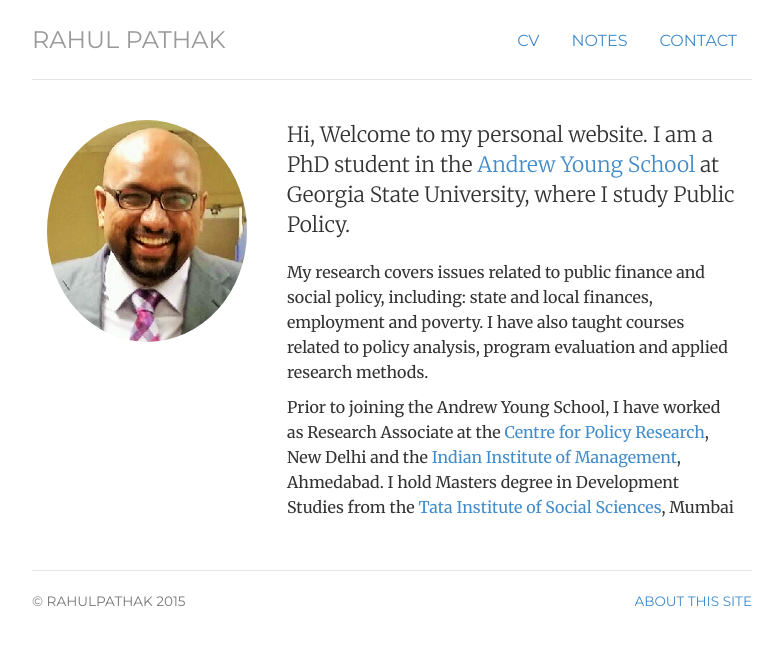
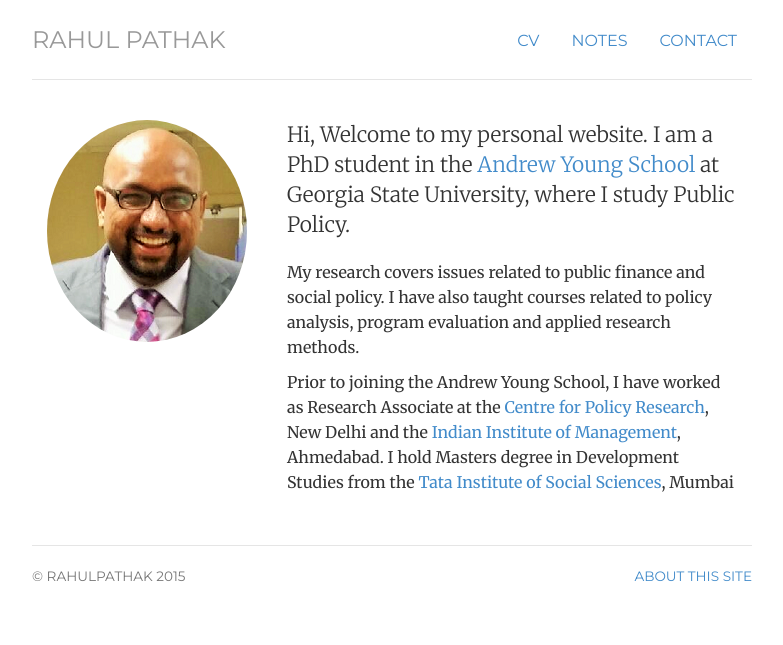
Before and after one commit to pathak-rahul/pathak-rahul.github.io, a Jekyll site: the page built from index.html, in a window 1280 px wide. Shown: the top 645 px of the page, without its empty margins (248-1031 px from the left). Built offline with Jekyll 4.4.1, drawn with Linux system fonts in a browser that asks for light colours.

Commit message:
Update index.html

```diff
--- a/index.html
+++ b/index.html
@@ -15,7 +15,7 @@
 	<div itemscope itemtype="http://data-vocabulary.org/Person" class="col-sm-8">
 	<p class="lead"> Hi, Welcome to my personal website. I am a PhD student in the <a href="http://aysps.gsu.edu/"> Andrew Young School</a> at Georgia State University, where I study Public Policy.</p>
 
-	<p> My research covers issues related to public finance and social policy, including: state and local finances, employment and poverty. I have also taught courses related to policy analysis, program evaluation and applied research methods. </p>
+	<p> My research covers issues related to public finance and social policy. I have also taught courses related to policy analysis, program evaluation and applied research methods. </p>
 
 	<p>Prior to joining the Andrew Young School, I have worked as Research Associate at the <a href="http://www.cprindia.org/"> Centre for Policy Research</a>, New Delhi and  the <a href="http://www.iimahd.ernet.in/"> Indian Institute of Management</a>, Ahmedabad. I hold Masters degree in Development Studies from the <a href="http://tiss.edu//"> Tata Institute of Social Sciences</a>, Mumbai </span></p>	</div>
 
```
